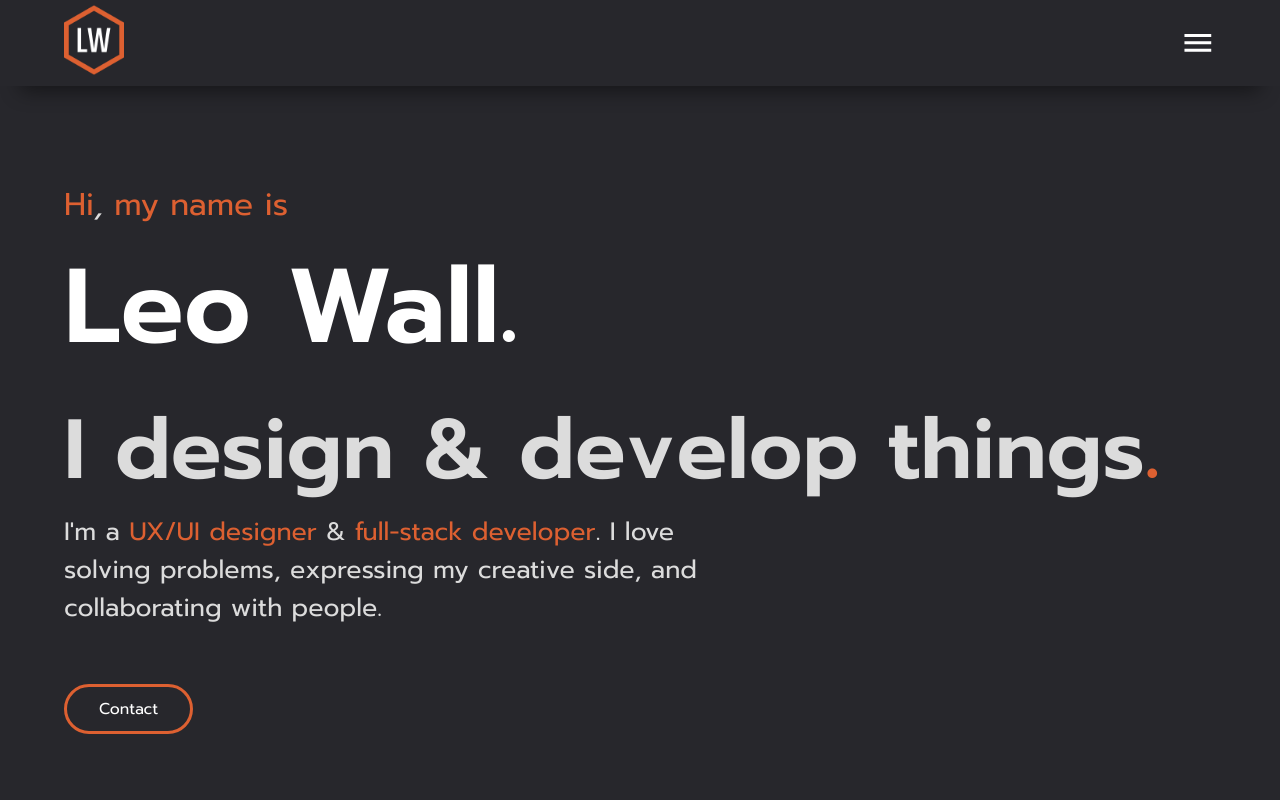
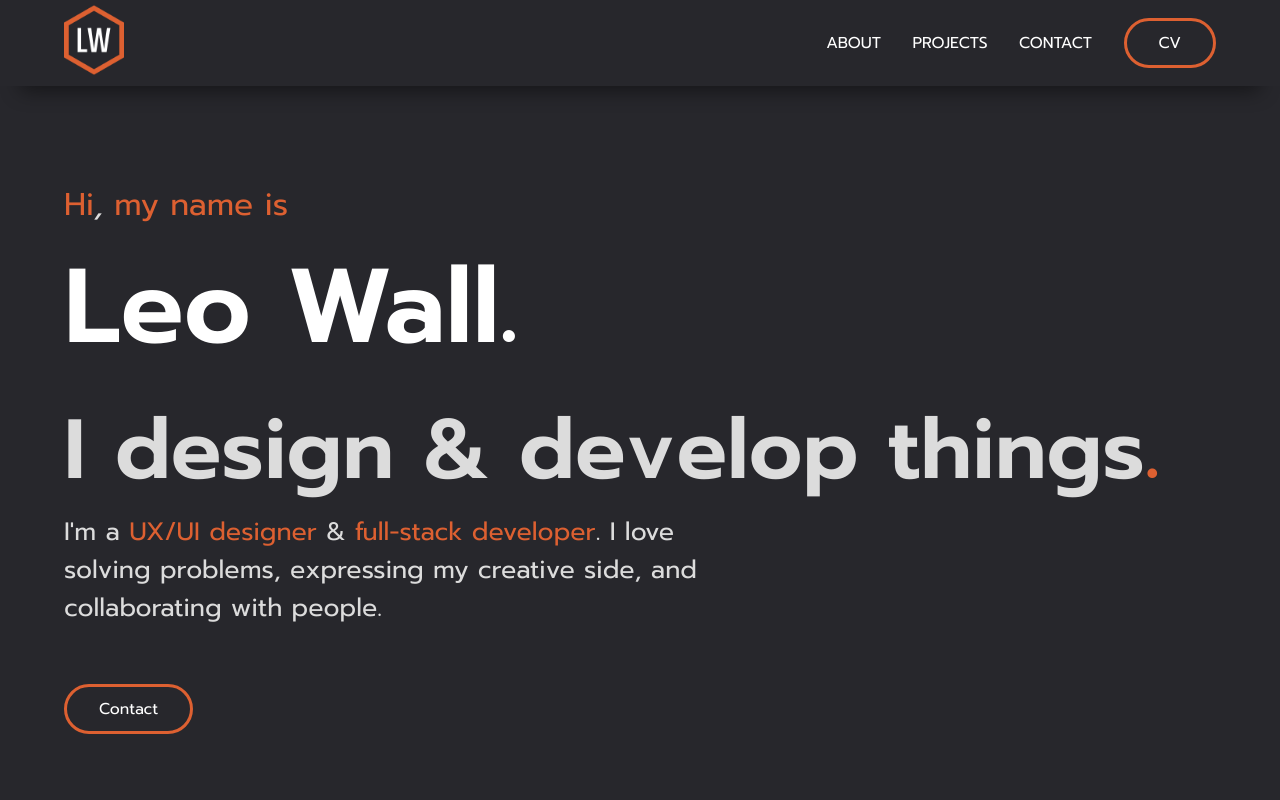
Before and after one commit to leoarthurwall/My-Portfolio, a React (Create React App) app: page / in a window 1280 px wide. Shown: the top 800 px of the page. Built offline with nearby package versions, Linux system fonts and the light colour scheme; a web font is replaced by a local one.

Commit message:
conditionally rendered mobile and desktop components depending on screen width

```diff
--- a/src/Components/Navbar/NavMobile/NavMobile.js
+++ b/src/Components/Navbar/NavMobile/NavMobile.js
@@ -6,6 +6,8 @@ const NavMobile = () => {
   const [menuClicked, setMenuClicked] = useState(false);
 
   return (
+
+
     <nav>
       <div className="nav-menu-icon-container">
         <MenuIcon sx={{ fontSize: "1.7rem" }} />
--- a/src/Components/Navbar/navbar.js
+++ b/src/Components/Navbar/navbar.js
@@ -6,6 +6,9 @@ import NavDesktop from "./NavDesktop/NavDesktop";
 import NavMobile from "./NavMobile/NavMobile";
 
 function Navbar() {
+  const isMobileScreen = useMediaQuery({ query: '(max-width: 481px)' })
+
+
   return (
     <div className="header">
       <div className="navlogo">
@@ -25,8 +28,8 @@ function Navbar() {
         </Link>
       </div>
       <div className="nav-right">
-        {/* <NavDesktop /> */}
-        <NavMobile />
+
+        { isMobileScreen ? (<NavMobile />): ( <NavDesktop />)}
       </div>
     </div>
   );
```
